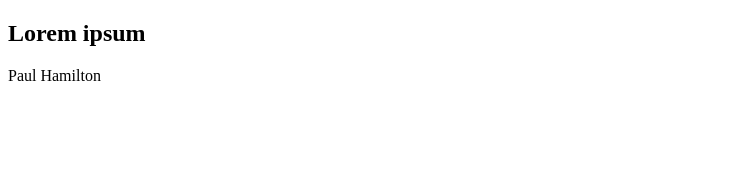
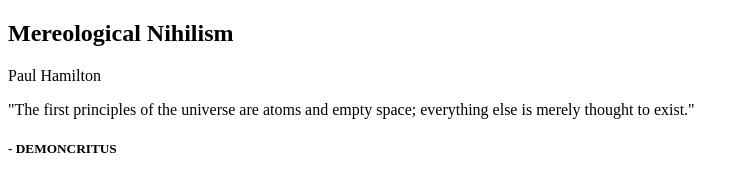
Before and after one commit to LaunchCodeAllhubs/js-assignment-4-html-me-something-SocraticProf, a website: page index.html in a window 1280 px wide. Shown: the whole page, without its empty margins (0-749 px from the left). Drawn offline with Linux system fonts and the light colour scheme.

Commit message:
added quote

```diff
--- a/index.html
+++ b/index.html
@@ -8,7 +8,7 @@
    <body>
       <!-- Write your HTML in this file! -->
       <!-- required tags
-      <article></article>
+
       <p></p>
       <header></header>
       <footer></footer>
@@ -17,10 +17,15 @@
       html entity-->
       <article class="banner">
          <header>
-            <h1>Lorem ipsum</h1>
+            <h1>Mereological Nihilism</h1>
             <p id="authorTitle">Paul Hamilton</p>
          </header>
-         <p></p>
       </article>
+
+      <article id="quote">
+         <p>"The first principles of the universe are atoms and empty space; everything else is merely thought to exist."</p>
+         <h5>- DEMONCRITUS</h5>
+      </article>
+      <p></p>
    </body>
 </html>
```
